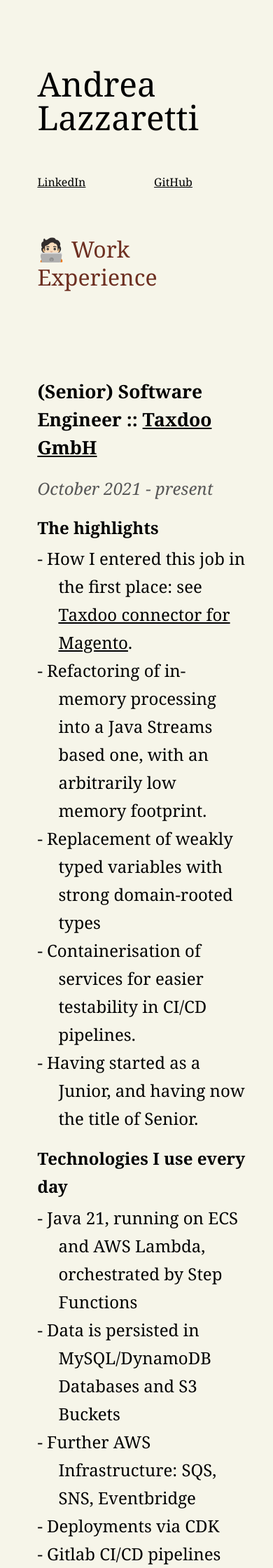
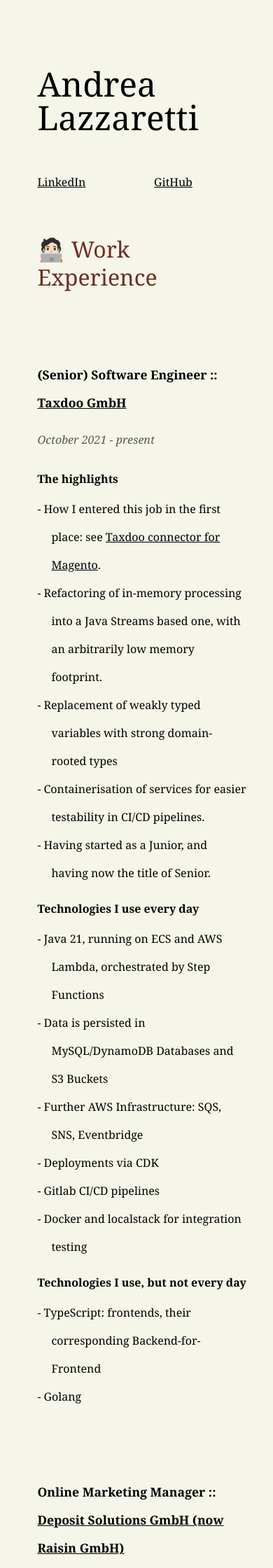
Before and after one commit to andrea-aus-hh/resume, a Jekyll site: the page built from index.md, in a window 390 px wide. Shown: the top 2240 px of the page at 70% size. Built offline with Jekyll 4.4.1, drawn with Linux system fonts in a browser that asks for light colours.

Commit message:
Smaller font on mobile

```diff
--- a/css/andrea-aus-hh-screen.css
+++ b/css/andrea-aus-hh-screen.css
@@ -47,7 +47,6 @@ table {
 
 body {
 	font: normal normal 300;
-	font-size: 100%;
 	line-height: 2.5rem;
 	font-family: Georgia, ui-sans-serif;
 	margin-top: 1em;
@@ -117,7 +116,7 @@ li ul {
 
 h1 {
 	text-align: left;
-	font-size: 3em;
+	font-size: 3rem;
 	line-height: 1em;
 	margin-bottom: 1em;
 	margin-top: 2em;
@@ -130,7 +129,7 @@ h1+p {
 }
 
 h2 {
-	font-size: 2em;
+	font-size: 2rem;
 	color: #6d2f21;
 	margin-bottom: 3em;
 	top: 1.4em;
@@ -163,6 +162,12 @@ h3, h4 {
     }
 }
 
+@media only screen and (max-width: 880px) {
+	.chunk-of-life {
+		font-size: 1rem;
+	}
+}
+
 a {
 	color: inherit;
 	/*text-decoration:none*/
```
